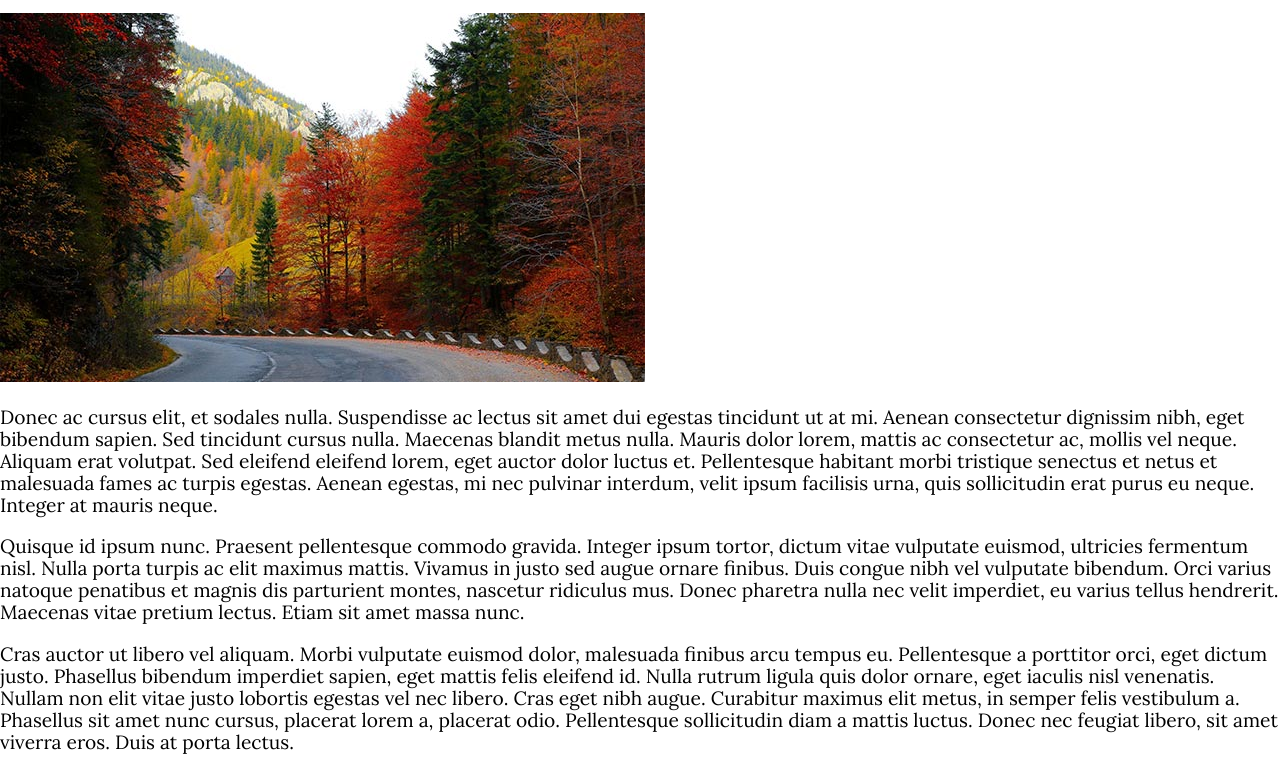
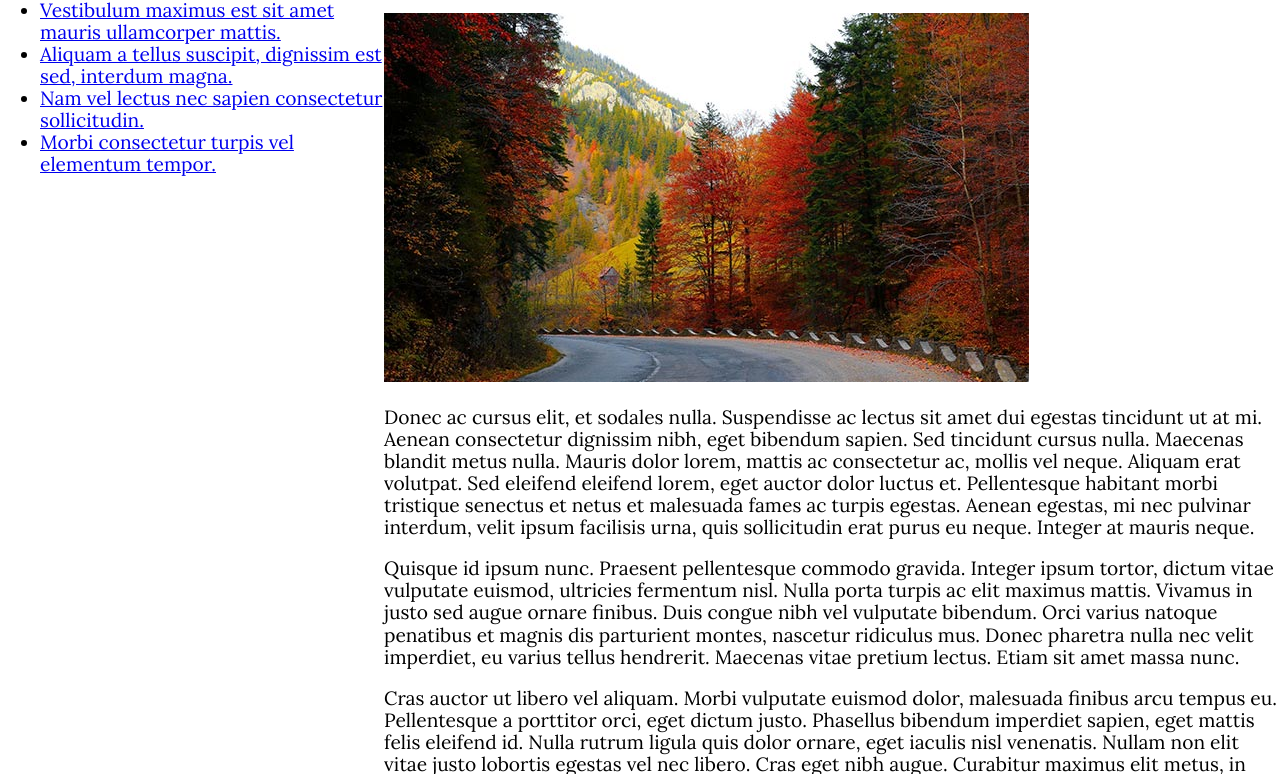
Before and after one commit to kwrdivyaraj100/08_building_a_blog_entry_layout, a plain HTML site: page index.html in a window 1280 px wide. Shown: the part 263-1037 px from the top of the page. Drawn offline with nearby package versions, Linux system fonts and the light colour scheme.

Commit message:
working with the main content area

```diff
--- a/css/style.css
+++ b/css/style.css
@@ -64,3 +64,21 @@ body {
     text-decoration: none;
     font-size: 1.4rem;
 }
+
+.content {
+    display: flex;
+    flex-wrap: wrap;
+}
+.sidebar,
+.main-content {
+    flex: 0 0 100%;
+}
+@media (min-width:768px){
+    .main-content{
+        flex: 0 0 70%;
+    }
+    .sidebar{
+        flex: 0 0 30%;
+        order: -1;
+    }
+}
```
